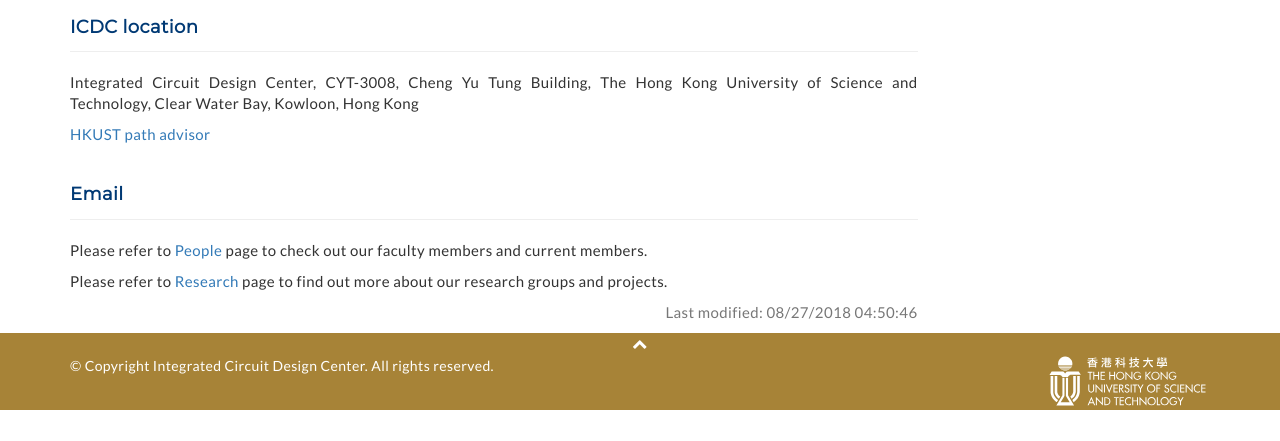
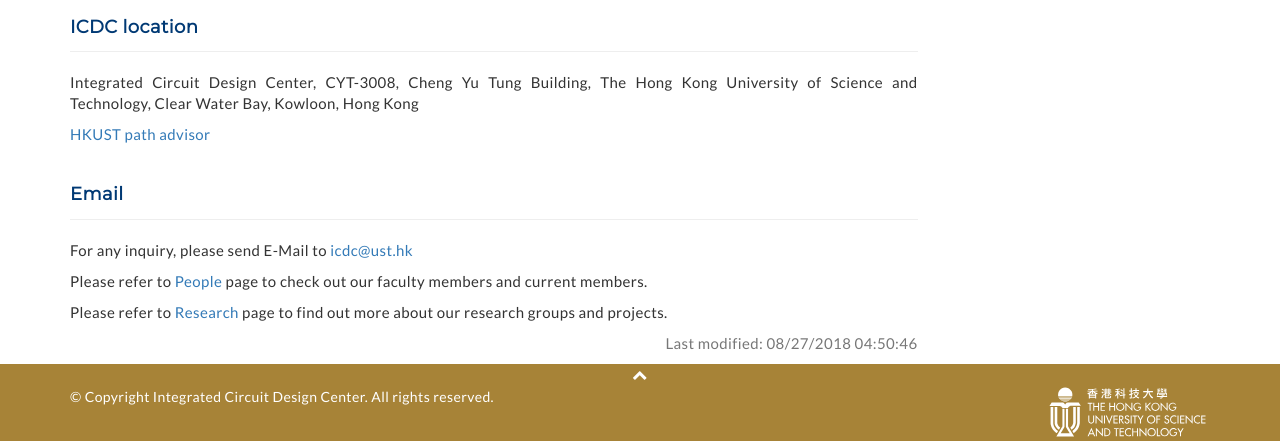
Before and after one commit to bojackchen/icdc, a plain HTML site: page contact/gmap.html in a window 1280 px wide. Shown: the part 925-1366 px from the top of the page. Before the commit the page ends 1335 px from the top, so only its background shows below. Drawn offline with Linux system fonts and the light colour scheme; some packages are replaced by stand-ins of ours.

Commit message:
add icdc email

```diff
--- a/contact/gmap.html
+++ b/contact/gmap.html
@@ -75,6 +75,7 @@
       <div class="page-header">
         <h4>Email</h4>
       </div>
+      <p>For any inquiry, please send E-Mail to <a href="mailto:icdc@ust.hk">icdc@ust.hk</a></p>
       <p>Please refer to <a href="../people">People</a> page to check out our faculty members and current members.</p>
       <p>Please refer to <a href="../research">Research</a> page to find out more about our research groups and projects.</p>
 
```
